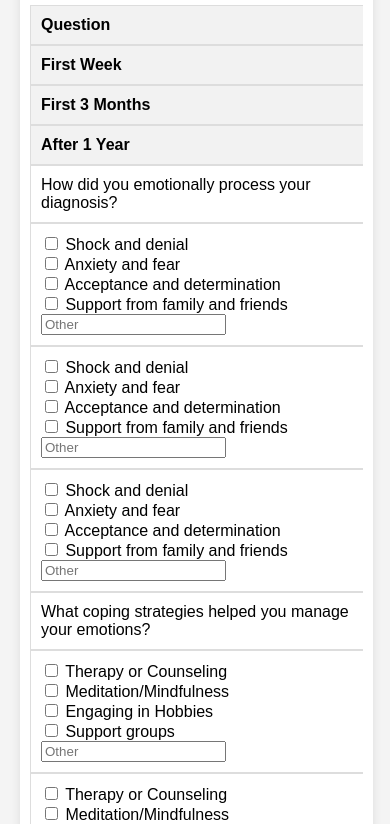
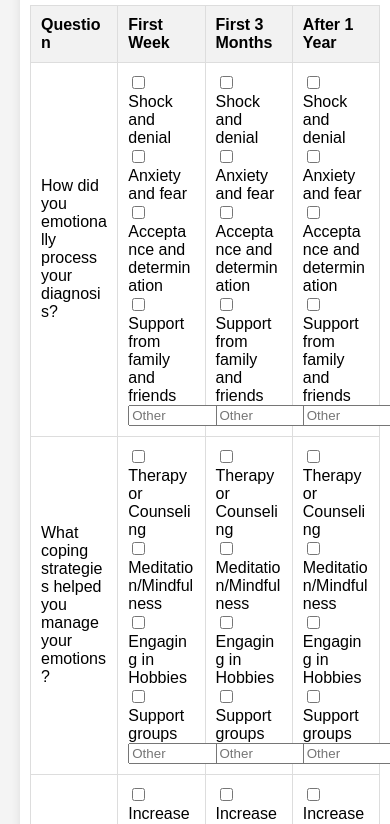
Before and after one commit to sinhautkarsh31/CancerQuestionnaire, a plain HTML site: page Emotional_Aspect.html in a window 390 px wide. Shown: the part 93-917 px from the top of the page. Drawn offline with Linux system fonts and the light colour scheme.

Commit message:
Update Emotional_Aspect.html

```diff
--- a/Emotional_Aspect.html
+++ b/Emotional_Aspect.html
@@ -5,6 +5,7 @@
     <meta name="viewport" content="width=device-width, initial-scale=1.0">
     <title>Emotional Aspect</title>
     <style>
+            /* ✅ General Styles */
         body {
             font-family: Arial, sans-serif;
             margin: 0;
@@ -13,8 +14,8 @@
         }
 
         .container {
-        max-width: 100%; /* Allow flexibility */
-        width: 90%; /* Adjust for small screens */
+            max-width: 100%;
+            width: 90%;
             margin: auto;
             background: white;
             padding: 20px;
@@ -27,13 +28,14 @@
             text-align: center;
         }
 
+        /* ✅ Table Fixes */
         table {
             width: 100%;
             border-collapse: collapse;
             margin-top: 20px;
-        table-layout: auto; /* Prevents column stretching */
+            table-layout: fixed; /* Prevents columns from shrinking unevenly */
             overflow-x: auto;
-        display: block; /* Enables scrolling on small screens */
+            white-space: nowrap; /* Prevents unwanted line breaks */
         }
 
         th, td {
@@ -48,6 +50,7 @@
             background-color: #f2f2f2;
         }
 
+        /* ✅ Button Styling */
         button {
             width: 50%;
             background-color: #28a745;
@@ -65,24 +68,25 @@
             background-color: #218838;
         }
 
-    /* ✅ Responsive Fix for Small Screens */
+        /* ✅ Fix for Small Screens */
         @media screen and (max-width: 768px) {
             .container {
-            width: 95%;
+                width: 100%;
                 padding: 10px;
             }
 
             table {
-            display: block;
-            overflow-x: auto; /* Enable scrolling for tables */
-            white-space: nowrap; /* Prevents wrapping issues */
+                display: table; /* Keeps columns in one row */
+                overflow-x: auto; /* Enables horizontal scrolling */
+                white-space: nowrap;
             }
 
             th, td {
-            display: block; /* Stack table rows on small screens */
-            width: 100%;
+                display: table-cell; /* Ensures columns stay in a row */
+                width: auto; /* Prevents forced full width */
             }
         }
+
 
     </style>
 </head>
```
Lines whose indentation alone changed are shown as unchanged.
